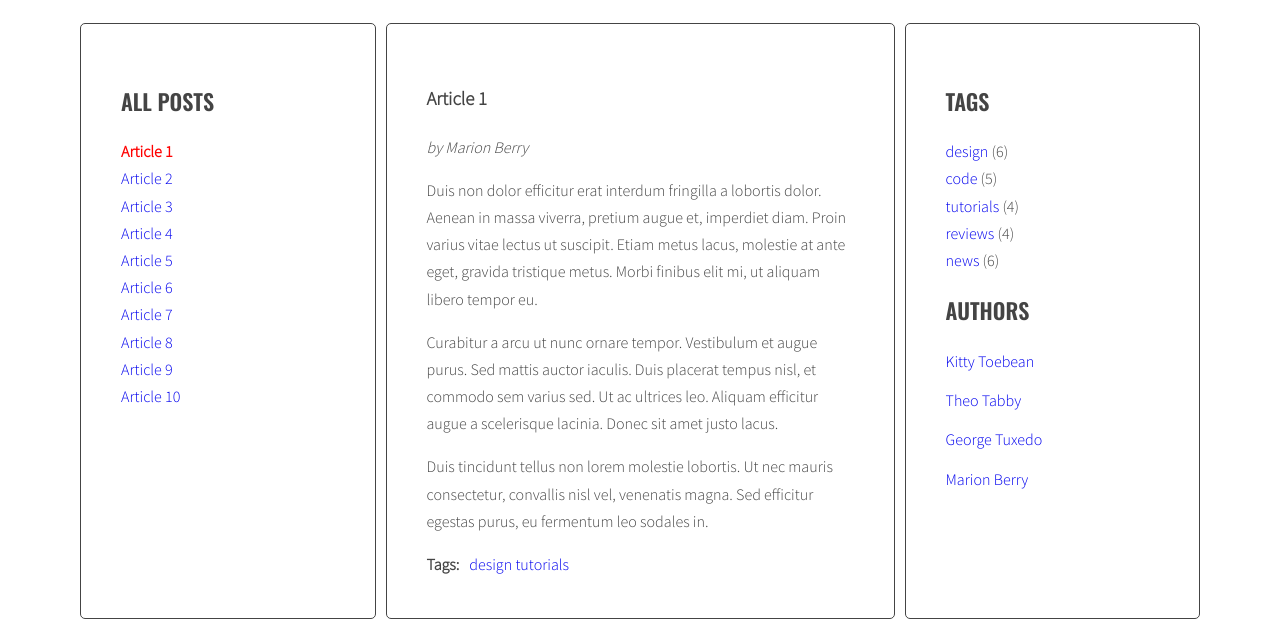
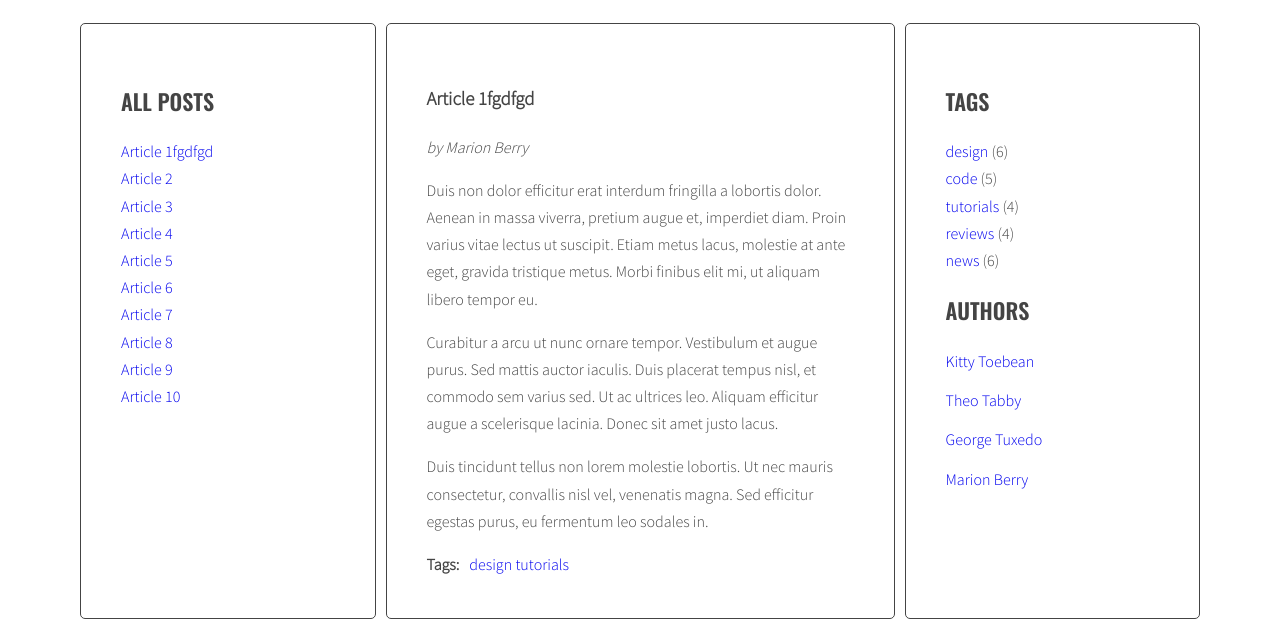
Before and after one commit to olkaman/javaScript-portfolio, a website: page index.html in a window 1280 px wide. Shown: the part 220-847 px from the top of the page. Drawn offline with nearby package versions, Linux system fonts and the light colour scheme.

Commit message:
Add JS title links

```diff
--- a/index.html
+++ b/index.html
@@ -16,21 +16,11 @@
       <aside class="sidebar">
         <h2 class="section-title">All posts</h2>
         <ul class="list titles">
-          <li><a href="#article-1" class="active"><span>Article 1</span></a></li>
-          <li><a href="#article-2"><span>Article 2</span></a></li>
-          <li><a href="#article-3"><span>Article 3</span></a></li>
-          <li><a href="#article-4"><span>Article 4</span></a></li>
-          <li><a href="#article-5"><span>Article 5</span></a></li>
-          <li><a href="#article-6"><span>Article 6</span></a></li>
-          <li><a href="#article-7"><span>Article 7</span></a></li>
-          <li><a href="#article-8"><span>Article 8</span></a></li>
-          <li><a href="#article-9"><span>Article 9</span></a></li>
-          <li><a href="#article-10"><span>Article 10</span></a></li>
         </ul>
       </aside>
       <section class="posts">
         <article class="post active" id="article-1">
-          <h3 class="post-title">Article 1</h3>
+          <h3 class="post-title">Article 1fgdfgd</h3>
           <p class="post-author">by Marion Berry</p>
           <div class="post-content">
             <p>Duis non dolor efficitur erat interdum fringilla a lobortis dolor. Aenean in massa viverra, pretium augue et, imperdiet diam. Proin varius vitae lectus ut suscipit. Etiam metus lacus, molestie at ante eget, gravida tristique metus. Morbi finibus elit mi, ut aliquam libero tempor eu.</p>
--- a/js/script.js
+++ b/js/script.js
@@ -1,6 +1,4 @@
 'use strict'
-
-const links = document.querySelectorAll('.titles a');
 
 function clickHandler(event){
 	event.preventDefault();
@@ -34,6 +32,46 @@ function clickHandler(event){
   	desiredArticle.classList.add('active');
 }
 
+const optArticleSelector = '.post',
+  optTitleSelector = '.post-title',
+  optTitleListSelector = '.titles';
+
+function generateTitleList(){
+
+	/* remove contents of titleList */
+	const titleList = document.querySelector(optTitleListSelector);
+	titleList.innerHTML = "";
+
+  	/* for each article */
+  	const allArticles = document.querySelectorAll(optArticleSelector);
+  	let html = "";
+  	for(let article of allArticles){
+
+    		/* get the article id */
+    		const ArticleId = article.getAttribute('id');
+
+    		/* find the title element */
+    		const articleTitle = article.querySelector(optTitleSelector).innerHTML;
+
+    		/* create HTML of the link */
+    		const linkHTML = '<li><a href="#' + ArticleId + '"><span>' + articleTitle + '</span></a></li>';
+
+
+    		/* insert link into titleList */
+
+			html += linkHTML;
+
+
+	}
+
+	titleList.innerHTML = html;
+
+}
+generateTitleList();
+
+const links = document.querySelectorAll('.titles a');
+console.log(links);
+
 for(let link of links){
 	link.addEventListener('click', clickHandler);
 }
```
Also changed, not shown: 1 other file.
